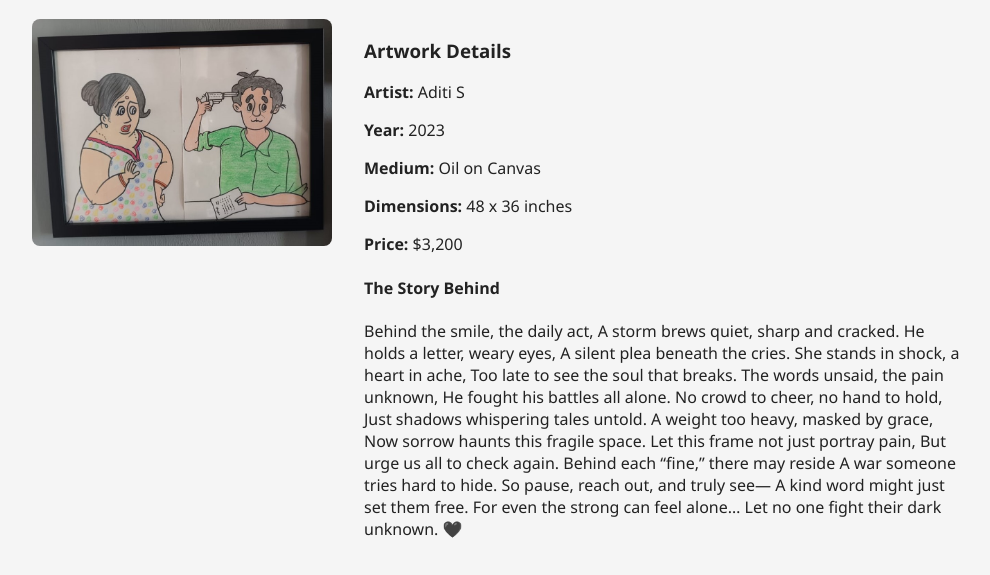
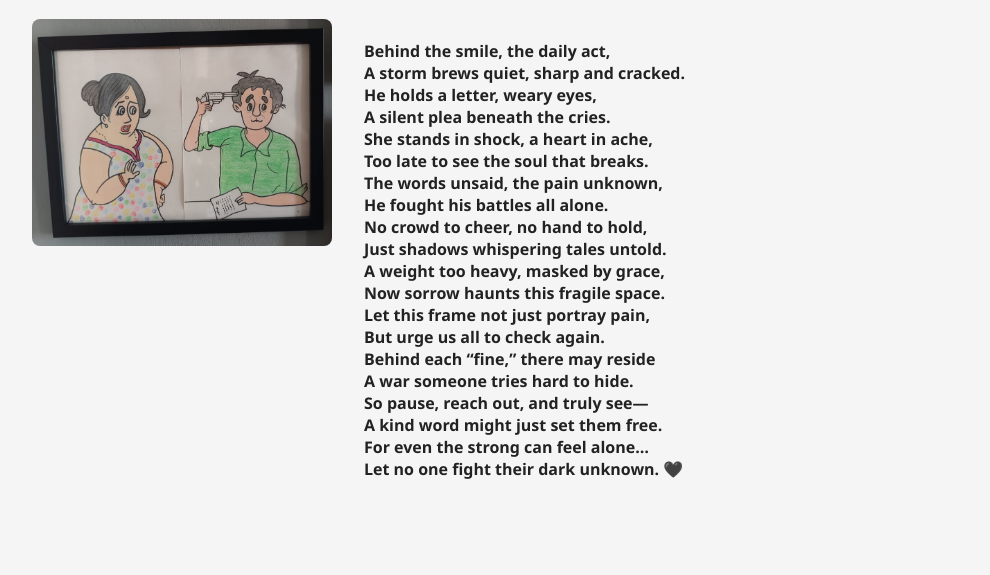
Before and after one commit to Shinnousuke/trial-art-gallery, a plain HTML site: page suicide.html in a window 1280 px wide. Shown: the part 99-674 px from the top of the page, without its empty margins (0-990 px from the left). Drawn offline with Linux system fonts and the light colour scheme.

Commit message:
Update suicide.html

```diff
--- a/suicide.html
+++ b/suicide.html
@@ -13,39 +13,33 @@
     <div class="artwork-details">
       <img src="suicide.jpg" alt="The Art of the Pour">
       <div class="details-text">
-        <h3>Artwork Details</h3>
-        <p><strong>Artist:</strong> Aditi S</p>
-        <p><strong>Year:</strong> 2023</p>
-        <p><strong>Medium:</strong> Oil on Canvas</p>
-        <p><strong>Dimensions:</strong> 48 x 36 inches</p>
-        <p><strong>Price:</strong> $3,200</p>
-        <h4>The Story Behind</h4>
-        <p>Behind the smile, the daily act,
-A storm brews quiet, sharp and cracked.
-He holds a letter, weary eyes,
-A silent plea beneath the cries.
+       <h4>
+        Behind the smile, the daily act,<br>
+A storm brews quiet, sharp and cracked.<br>
+He holds a letter, weary eyes,<br>
+A silent plea beneath the cries.<br>
 
-She stands in shock, a heart in ache,
-Too late to see the soul that breaks.
-The words unsaid, the pain unknown,
-He fought his battles all alone.
+She stands in shock, a heart in ache,<br>
+Too late to see the soul that breaks.<br>
+The words unsaid, the pain unknown,<br>
+He fought his battles all alone.<br>
 
-No crowd to cheer, no hand to hold,
-Just shadows whispering tales untold.
-A weight too heavy, masked by grace,
-Now sorrow haunts this fragile space.
+No crowd to cheer, no hand to hold,<br>
+Just shadows whispering tales untold.<br>
+A weight too heavy, masked by grace,<br>
+Now sorrow haunts this fragile space.<br>
 
-Let this frame not just portray pain,
-But urge us all to check again.
-Behind each “fine,” there may reside
-A war someone tries hard to hide.
+Let this frame not just portray pain,<br>
+But urge us all to check again.<br>
+Behind each “fine,” there may reside<br>
+A war someone tries hard to hide.<br>
 
-So pause, reach out, and truly see—
-A kind word might just set them free.
-For even the strong can feel alone…
-Let no one fight their dark unknown. 🖤
+So pause, reach out, and truly see—<br>
+A kind word might just set them free.<br>
+For even the strong can feel alone…<br>
+Let no one fight their dark unknown. 🖤<br>
 
-</p>
+</h4>
       </div>
     </div>
   </div>
```
